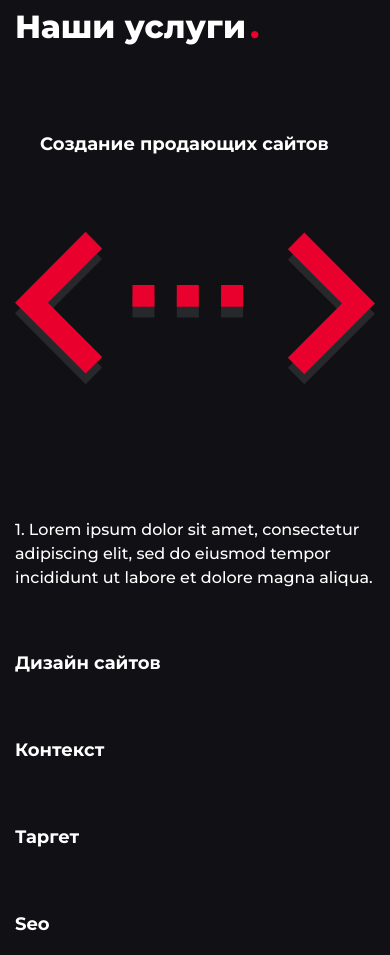
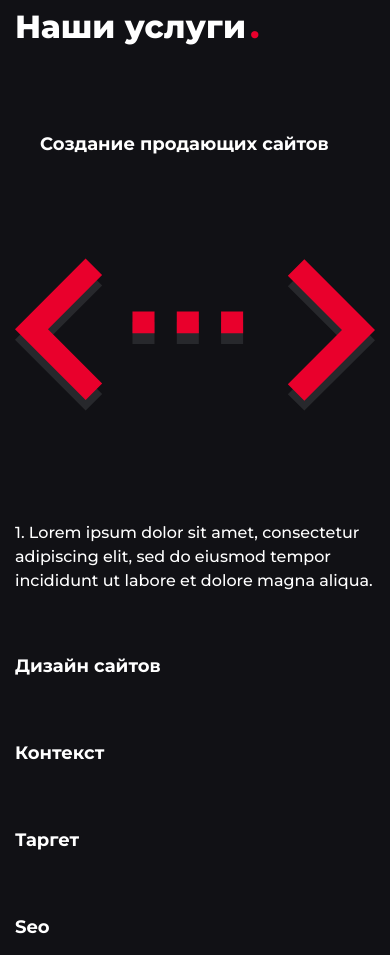
Before and after one commit to Nursultan011/Blammo, a website: page src/index.html in a window 390 px wide. Shown: the part 1091-2046 px from the top of the page. Drawn offline with nearby package versions, Linux system fonts and the light colour scheme.

Commit message:
Исправил баг с высотойЭ

```diff
--- a/src/sass/_media.sass
+++ b/src/sass/_media.sass
@@ -51,7 +51,9 @@
         &__content
             &_text
                 img
+                    margin-top: 50px !important
                     width: 100% !important
+                    height: 30vh !important
             ul
                 li
                     a
--- a/src/sass/style.sass
+++ b/src/sass/style.sass
@@ -214,7 +214,6 @@ body
 
 .stages
     margin-top: 250px
-    height: 100vh
     .title
         margin-bottom: 80px
     &__content
@@ -270,6 +269,7 @@ body
             display: none
             img
                 margin: 0 auto
+                margin-top: 40px
                 height: 300px
             p
                 font-size: 16px
```
Also changed, not shown: src/css/style.min.css.
